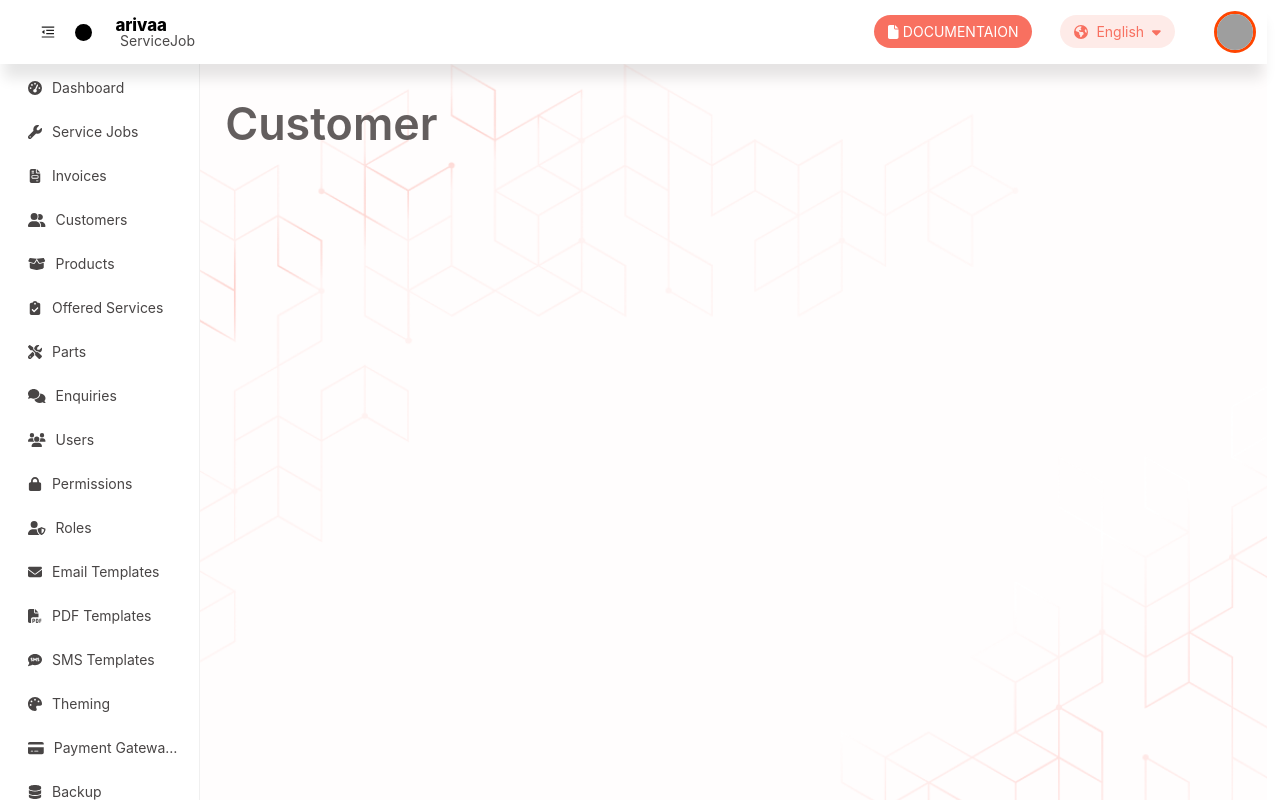
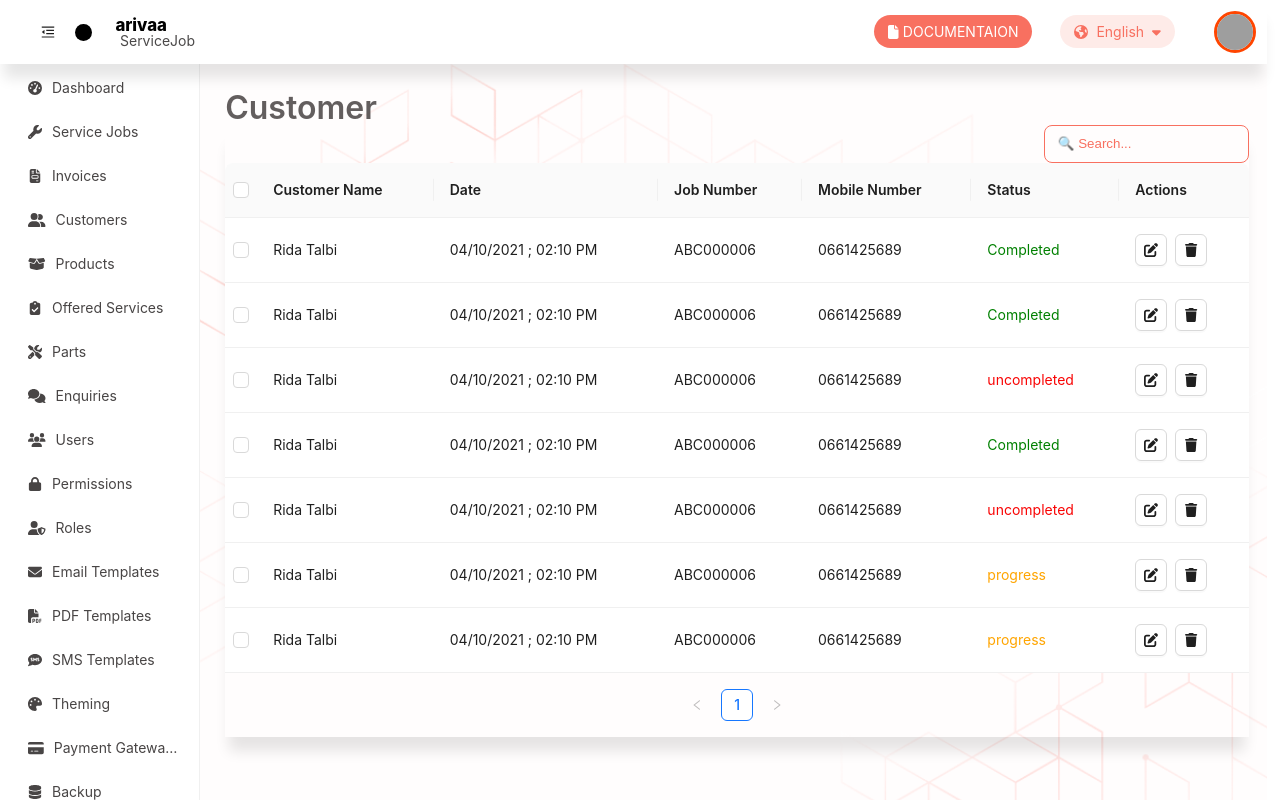
Before and after one commit to Sainkee/LaxaarDashBoard, a React (Vite) app: page / in a window 1280 px wide. Shown: the top 800 px of the page. Built offline with nearby package versions, Linux system fonts and the light colour scheme; grey boxes are pictures that could not be loaded.

Commit message:
table data has beenn added

```diff
--- a/src/App.css
+++ b/src/App.css
@@ -177,10 +177,54 @@
 }
 
 .customer-sec {
-  margin-top: 10px;
   padding: 0.8em;
 }
 .customer-sec h1 {
   color: rgba(77, 71, 71, 0.874);
   font-weight: 600;
+  font-size: 2rem;
+}
+.customer-sec .customerDataSection {
+  box-shadow: 0px 18px 13px -4px rgba(0, 0, 0, 0.1);
+  width: 80vw;
+  position: absolute;
+}
+.customer-sec .customerDataSection .InputText {
+  color: #f87060;
+  border: 1px solid #f87060;
+  outline: none;
+  border-radius: 8px;
+  background-color: transparent;
+  padding: 0.8em 1em;
+}
+.customer-sec .customerDataSection .InputText::-moz-placeholder {
+  color: #f87060;
+}
+.customer-sec .customerDataSection .InputText::placeholder {
+  color: #f87060;
+}
+.customer-sec .inputBox {
+  position: relative;
+  float: right;
+}
+
+.TableOfdata {
+  width: 85vw;
+}
+
+.ant-pagination {
+  justify-content: center !important;
+  color: #f87060 !important;
+}
+
+.status-completed {
+  color: green;
+}
+
+.status-progress {
+  color: orange;
+}
+
+.status-uncompleted {
+  color: rgb(249, 5, 5);
 }/*# sourceMappingURL=App.css.map */
--- a/src/App.scss
+++ b/src/App.scss
@@ -4,7 +4,7 @@
   padding: 0;
   box-sizing: border-box;
 }
-:root{
+:root {
   background-color: white !important;
 }
 
@@ -74,43 +74,37 @@
   display: flex;
   justify-content: space-between;
   gap: 2em;
-  .navLang{
+  .navLang {
     background-color: #f86f6024;
     padding: 0.6em 1em;
     border-radius: 20px;
     color: #f87060;
-   span{
+    span {
       padding: 0 4px;
     }
-
   }
-.navbar-img-container{
+  .navbar-img-container {
     display: flex;
     justify-content: center;
     align-items: center;
     padding: 0.8em;
 
-
-  .navbar-img{
+    .navbar-img {
       height: 3em;
       width: 3em;
       border-radius: 50%;
       border: 3px solid orangered;
-
+    }
   }
 }
 
-}
-
-.pop-img{
+.pop-img {
   height: 3em;
   width: 3em;
   border-radius: 50%;
   border: 3px solid orangered;
-
-
 }
-.popoverContent-data{
+.popoverContent-data {
   display: flex;
   justify-content: space-between;
   align-items: center;
@@ -119,14 +113,12 @@
   border-radius: 10px;
 
   gap: 1em;
-
-
 }
-.devider{
+.devider {
   height: 2px;
   width: 100%;
   background-color: rgba(191, 191, 192, 0.804);
-  margin: 1em 0 ;
+  margin: 1em 0;
 }
 
 .Doc > span {
@@ -137,7 +129,6 @@
   color: white;
 }
 
-
 .sideBar {
   height: 100vh;
   width: 5000px;
@@ -147,10 +138,9 @@
   top: 0;
 }
 
-.ant-layout-sider-trigger{
+.ant-layout-sider-trigger {
   display: none;
 }
-
 
 .ant-menu-item {
   /* Base styles for the menu item */
@@ -167,7 +157,7 @@
   /* Pseudo-element for the dot on the left side when active */
   &:focus::before,
   &:active::before {
-    content: '';
+    content: "";
     display: block;
     width: 0.5em; /* Adjust the width of the dot */
     height: 2em; /* Adjust the height of the dot */
@@ -177,18 +167,12 @@
     left: 0.5em; /* Adjust the dot position from the left */
     top: 50%; /* Center the dot vertically */
     transform: translateY(-50%); /* Adjust the vertical alignment */
-
   }
 }
 
-
-
-
-
 .content-Section {
-
-    background-image: url('./assets/Vector.png');
-    background-color:rgba(255, 253, 253, 1);
+  background-image: url("./assets/Vector.png");
+  background-color: rgba(255, 253, 253, 1);
 
   padding: 1em;
   background-size: cover; /* Ensure the image covers the entire element */
@@ -197,21 +181,55 @@
   width: 100%;
   height: 115dvh;
   gap: 1em;
-
-
 }
 
-  .customer-sec{
-
-    margin-top: 10px;
-
+.customer-sec {
   padding: 0.8em;
 
-
-
-    h1{
+  h1 {
     color: rgba(77, 71, 71, 0.874);
     font-weight: 600;
+    font-size: 2rem;
   }
 
+  .customerDataSection {
+    box-shadow: 0px 18px 13px -4px rgba(0, 0, 0, 0.1);
+    width: 80vw;
+    position: absolute;
+    .InputText {
+      color: #f87060;
+      border: 1px solid #f87060;
+      outline: none;
+      border-radius: 8px;
+      background-color: transparent;
+      padding: 0.8em 1em;
+      &::placeholder {
+        color: #f87060;
       }
+    }
+  }
+  .inputBox {
+    position: relative;
+    float: right;
+  }
+}
+
+.TableOfdata {
+  width: 85vw;
+}
+.ant-pagination {
+  justify-content: center !important;
+  color: #f87060 !important;
+}
+
+.status-completed {
+  color: green;
+}
+
+.status-progress {
+ color: orange ;
+}
+
+.status-uncompleted {
+  color: rgb(249, 5, 5);
+}
--- a/src/components/Customer.jsx
+++ b/src/components/Customer.jsx
@@ -1,19 +1,16 @@
+import React from "react";
+import CustomerData from "./CustomerData";
+import CustomerInfo from "./CustomerInfo";
+function Customer(params) {
+  return (
+    <>
+      <div className="customer-sec ">
+        <h1>Customer</h1>
+        <CustomerData />
 
-import React from 'react';
-
-function Customer(params) {
-
-    return(
-
-        <>
-        <div className='customer-sec '>
-        <h1>Customer</h1>
-
-        </div>
-
-        </>
-    )
-
+      </div>
+    </>
+  );
 }
 
 export default Customer;
--- /dev/null
+++ b/src/components/CustomerData.jsx
@@ -0,0 +1,24 @@
+import React from "react";
+import CustomerInfo from "./CustomerInfo";
+
+function CustomerData() {
+
+  return (
+    <>
+      <div className="customerDataSection">
+        <div className="inputBox">
+          <input
+            type="text"
+            className="InputText"
+            placeholder="&#128269; Search..."
+          />
+        </div>
+        <CustomerInfo />
+      </div>
+
+
+    </>
+  );
+}
+
+export default CustomerData;
--- /dev/null
+++ b/src/components/CustomerInfo.jsx
@@ -0,0 +1,160 @@
+import React, { useState } from "react";
+import { Table, Button } from "antd";
+import { FontAwesomeIcon } from "@fortawesome/react-fontawesome";
+import {
+  faEdit,
+  faTrash,
+  faCheckCircle,
+  faTimesCircle,
+} from "@fortawesome/free-solid-svg-icons";
+
+const columns = [
+  {
+    title: "Customer Name",
+    dataIndex: "customerName",
+  },
+  {
+    title: "Date",
+    dataIndex: "date",
+  },
+  {
+    title: "Job Number",
+    dataIndex: "jobNumber",
+  },
+  {
+    title: "Mobile Number",
+    dataIndex: "mobileNumber",
+  },
+  {
+    title: "Status",
+    dataIndex: "status",
+    render: (text) => {
+
+        const statusClass = text === 'Completed' ? 'status-completed' :
+                            text === 'progress' ? 'status-progress' :
+                            'status-uncompleted';
+
+        return (
+            <span className={statusClass}>
+                {text}
+            </span>
+        );
+    },
+  },
+  {
+    title: 'Actions',
+    dataIndex: 'actions',
+    render: (actions, record) => (
+        <div>
+            {/* Edit button with Font Awesome edit icon */}
+            {actions.includes('Edit') && (
+                <Button
+                    icon={<FontAwesomeIcon icon={faEdit} />}
+                    style={{ marginRight: 8 }}
+                    onClick={() => handleEdit(record)}
+                />
+            )}
+            {/* Delete button with Font Awesome trash icon */}
+            {actions.includes('Delete') && (
+                <Button
+                    icon={<FontAwesomeIcon icon={faTrash} />}
+                    onClick={() => handleDelete(record)}
+                />
+            )}
+        </div>
+    ),
+},
+];
+
+const data = [
+  {
+    key: "1",
+    customerName: "Rida Talbi",
+    date: "04/10/2021 ; 02:10 PM",
+    jobNumber: "ABC000006",
+    mobileNumber: "0661425689",
+    status: "Completed",
+    actions: ["Edit", "Delete"],
+  },
+  {
+    key: "2",
+    customerName: "Rida Talbi",
+    date: "04/10/2021 ; 02:10 PM",
+    jobNumber: "ABC000006",
+    mobileNumber: "0661425689",
+    status: "Completed",
+    actions: ["Edit", "Delete"],
+  },
+  {
+    key: "7",
+    customerName: "Rida Talbi",
+    date: "04/10/2021 ; 02:10 PM",
+    jobNumber: "ABC000006",
+    mobileNumber: "0661425689",
+    status: "uncompleted",
+    actions: ["Edit", "Delete"],
+  },
+  {
+    key: "6",
+    customerName: "Rida Talbi",
+    date: "04/10/2021 ; 02:10 PM",
+    jobNumber: "ABC000006",
+    mobileNumber: "0661425689",
+    status: "Completed",
+    actions: ["Edit", "Delete"],
+  },
+  {
+    key: "3",
+    customerName: "Rida Talbi",
+    date: "04/10/2021 ; 02:10 PM",
+    jobNumber: "ABC000006",
+    mobileNumber: "0661425689",
+    status: "uncompleted",
+    actions: ["Edit", "Delete"],
+  },
+  {
+    key: "4",
+    customerName: "Rida Talbi",
+    date: "04/10/2021 ; 02:10 PM",
+    jobNumber: "ABC000006",
+    mobileNumber: "0661425689",
+    status: "progress",
+    actions: ["Edit", "Delete"],
+  },
+  {
+    key: "5",
+    customerName: "Rida Talbi",
+    date: "04/10/2021 ; 02:10 PM",
+    jobNumber: "ABC000006",
+    mobileNumber: "0661425689",
+    status: "progress",
+    actions: ["Edit", "Delete"],
+  },
+];
+
+const CustomerInfo = () => {
+  const [selectedRowKeys, setSelectedRowKeys] = useState([]);
+  const [loading, setLoading] = useState(false);
+  const start = () => {
+    setLoading(true);
+    setTimeout(() => {
+      setSelectedRowKeys([]);
+      setLoading(false);
+    }, 1000);
+  };
+  const onSelectChange = (newSelectedRowKeys) => {
+    console.log("selectedRowKeys changed: ", newSelectedRowKeys);
+    setSelectedRowKeys(newSelectedRowKeys);
+  };
+  const rowSelection = {
+    selectedRowKeys,
+    onChange: onSelectChange,
+  };
+
+  return (
+    <div>
+      <Table className="TableOfdata" rowSelection={rowSelection} columns={columns} dataSource={data} />
+    </div>
+  );
+};
+export default CustomerInfo;
```
Also changed, not shown: 1 other file (tests, documents, lock files or other folders). Lines whose indentation alone changed are shown as unchanged.
